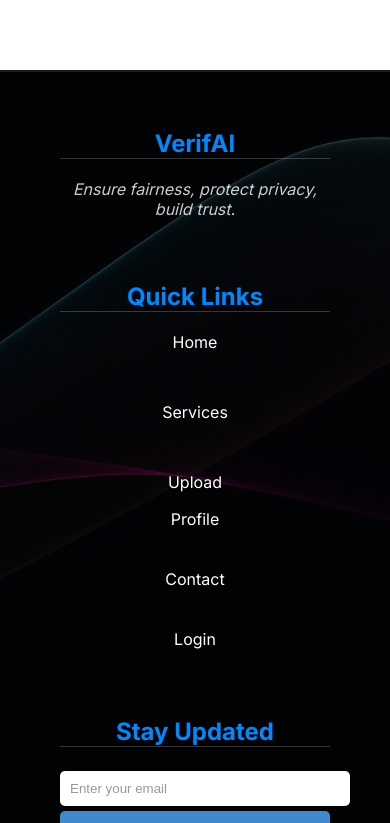
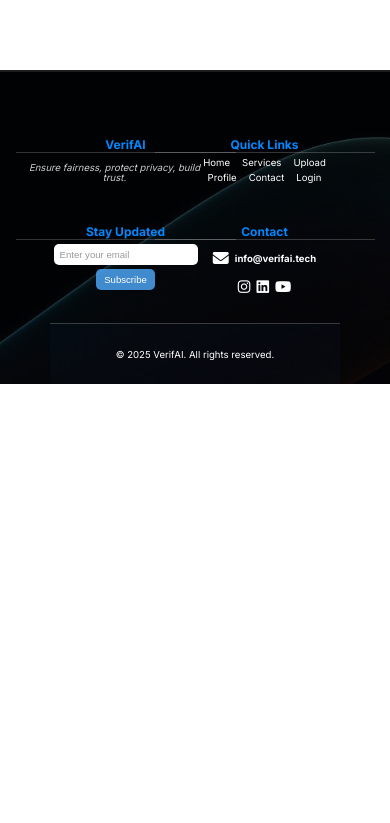
Before and after one commit to VerifAI-inc/VerifAI, a React (Create React App) app in the folder verifai-frontend/: page /#/profile in a window 390 px wide. Shown: the part 736-1559 px from the top of the page. After the commit the page ends 1120 px from the top, so only its background shows below. Built offline with nearby package versions, Linux system fonts and the light colour scheme; no server answers; sample sign-in values are in the browser's storage.

Commit message:
Make the Home Page responsive.

```diff
--- a/verifai-frontend/src/styles/components/Footer.css
+++ b/verifai-frontend/src/styles/components/Footer.css
@@ -205,25 +205,109 @@
 
 @media (max-width: 768px) {
 .footer-container {
-        flex-direction: column;
+  display: grid;
+  grid-template-columns: repeat(2, minmax(0, 1fr));
+  grid-template-rows: repeat(2, auto);
+  gap: 8px;
+  padding: 10px;
+  margin: 0 auto;
+  width: 100%;
+  align-items: start;
+  justify-items: center;
   text-align: center;
+  box-sizing: border-box;
 }
 
-    .footer-left, .footer-center, .footer-right {
-        margin-bottom: 20px;
+
+  .footer-left,
+  .footer-center,
+  .footer-right,
+  .footer-contact {
+    width: 100%;
+    max-width: 140px;
+    font-size: 0.6rem;
+    padding: 8px 0; /* Add vertical spacing */
+    box-sizing: border-box;
   }
 
-    .top-links, .bottom-links {
+  .footer-left h2,
+  .footer-center h3,
+  .footer-right h3,
+  .footer-contact h3 {
+    font-size: 0.75rem;
+    margin-bottom: 4px;
+  }
+
+.footer-tagline {
+  font-size: 0.6rem;
+  line-height: 1.1;
+  padding: 0 4px;
+  max-width: 190px;
+  word-break: break-word;
+}
+
+  .quick-links {
     flex-direction: column;
     align-items: center;
+    gap: 4px;
+  }
+
+  .top-links,
+  .bottom-links {
+    display: flex;
+    flex-wrap: wrap;
+    justify-content: center;
+    gap: 6px;
+    margin: 0;
+    padding: 0;
+    list-style: none;
+  }
+
+  .quick-links ul li {
+    margin: 0;
+  }
+
+  .quick-links ul li a {
+    font-size: 0.6rem;
+    padding: 0 3px;
   }
 
   .newsletter-form {
     flex-direction: column;
-        gap: 5px;
+    align-items: center;
+    width: 100%;
+    gap: 4px;
+    margin-top: 4px;
   }
 
   .newsletter-form input {
-        width: 100%;
+    width: 60%;
+    font-size: 0.6rem;
+    padding: 5px 6px;
+  }
+
+  .newsletter-form button {
+    font-size: 0.6rem;
+    padding: 5px 8px;
+  }
+
+  .footer-social-inline,
+  .footer-social-icons {
+    justify-content: center;
+    gap: 6px;
+    font-size: 0.6rem;
+  }
+
+  .footer-social-icons a {
+    font-size: 0.9rem;
+  }
+
+  .footer-bottom {
+    font-size: 0.6rem;
+    margin-top: 10px;
+  }
+
+  .footer {
+    overflow-x: hidden;
   }
 }
--- a/verifai-frontend/src/styles/pages/Home.css
+++ b/verifai-frontend/src/styles/pages/Home.css
@@ -339,49 +339,6 @@
     margin-left: 1120px;
 }
 
-@media (max-width: 768px) {
-    .feedback-box-home {
-        width: 90%;
-    }
-
-    .home-slick-prev-custom {
-        left: -30px;
-    }
-
-    .home-slick-next-custom {
-        right: -30px;
-    }
-
-    .investment-invite h2 {
-        font-size: 24px;
-    }
-
-    .investment-invite p {
-        font-size: 16px;
-        max-width: 90%;
-    }
-    .video-frame {
-        width: 98%;
-        height: 300px;
-    }
-}
-
-@media (max-width: 1024px) {
-    .row-home {
-        flex-wrap: wrap;
-    }
-
-    .team-box-home {
-        width: 45%;
-    }
-}
-
-@media (max-width: 768px) {
-    .team-box-home {
-        width: 100%;
-    }
-}
-
 .feature-point {
   display: flex;
   align-items: center;
@@ -406,3 +363,152 @@
   color: #1b3b6f;
   font-size: 18px;
 }
+
+/* ===================== Responsive Styling ===================== */
+@media (max-width: 768px) {
+  .home-header {
+    padding: 60px 10px;
+    height: auto;
+  }
+
+  .home-breadcrumb {
+    font-size: 16px;
+    text-align: center;
+  }
+
+  .page-tab-home {
+    font-size: 14px;
+    text-align: center;
+  }
+
+  .row-home {
+    flex-direction: column;
+    gap: 40px;
+    align-items: center;
+  }
+
+  .col-6-home,
+  .team-box-home {
+    width: 90%;
+  }
+
+  .about-main-left-home,
+  .about-main-right-home,
+  .about-main-left2-home,
+  .about-main-right2-home {
+    padding: 10px;
+    text-align: center;
+  }
+
+  .about-main-left-home h2,
+  .about-main-right2-home h2,
+  .our-team-home h2,
+  .investment-invite h2,
+  .why-now-home h2 {
+    font-size: 24px;
+  }
+
+  .about-main-left-home p,
+  .about-main-right2-home p,
+  .investment-invite p,
+  .feature-point {
+    font-size: 15px;
+  }
+
+  .about-image-home {
+    width: 100%;
+  }
+
+  .page-title-team,
+  .page-title-investment {
+    padding-top: 60px;
+    padding-bottom: 40px;
+    height: auto;
+    background-attachment: scroll;
+  }
+
+  .video-frame {
+    width: 75vw;
+    height: 220px;
+  }
+
+  .why-now-box-home {
+    width: 100%;
+    padding: 25px 15px;
+  }
+
+  .why-now-text-home {
+    font-size: 16px;
+  }
+
+  .why-now-name-home {
+    font-size: 18px;
+  }
+
+  .why-now-role-home {
+    font-size: 14px;
+  }
+
+  .team-box-home {
+    width: 90%;
+    padding: 15px;
+  }
+
+  .team-img-home img {
+    width: 100%;
+  }
+
+  .team-person-home p {
+    font-size: 16px;
+  }
+
+  .team-person-home span {
+    font-size: 13px;
+  }
+
+  .team-person-social-home a {
+    font-size: 16px;
+  }
+
+  .home-slick-prev-custom {
+    margin-left: 10px;
+    font-size: 24px;
+  }
+
+  .home-slick-next-custom {
+    margin-left: calc(100% - 50px);
+    font-size: 24px;
+  }
+
+  .feature-point {
+    flex-direction: row;
+    justify-content: center;
+    font-size: 14px;
+    padding: 8px 12px;
+  }
+
+  .feature-point i {
+    font-size: 16px;
+    margin-right: 8px;
+  }
+
+  .why-now-home {
+    padding: 40px 10px;
+  }
+
+  .our-team-home {
+    padding: 40px 10px;
+  }
+
+  .investment-invite {
+    padding: 20px 10px;
+  }
+
+  .investment-invite h2 {
+    font-size: 24px;
+  }
+
+  .investment-invite p {
+    font-size: 16px;
+  }
+}
```
Lines whose indentation alone changed are shown as unchanged.
